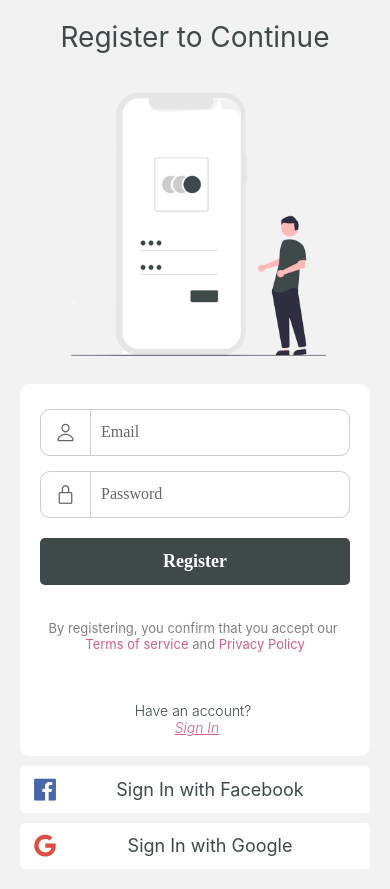
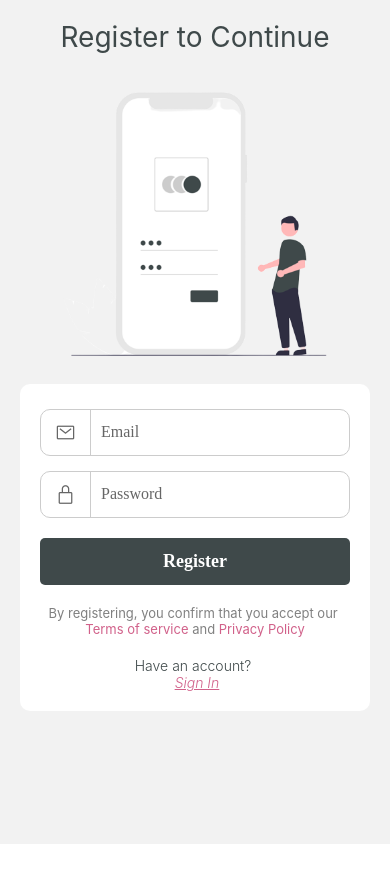
Before and after one commit to LuisSalas94/ReactNative-BookOutlet, a React Native app: screen /LoginScreen in a window 390 px wide. After the commit the page ends 844 px from the top, so only its background shows below. Built offline with nearby package versions, Linux system fonts and the light colour scheme.

Commit message:
Add MyPageScreen

```diff
--- a/package.json
+++ b/package.json
@@ -19,6 +19,7 @@
     "@reduxjs/toolkit": "^1.9.3",
     "axios": "^1.3.4",
     "firebase": "^9.18.0",
+    "random-mobile-numbers": "^1.0.1",
     "react": "18.2.0",
     "react-native": "0.71.3",
     "react-native-gesture-handler": "^2.9.0",
@@ -29,6 +30,7 @@
     "react-native-reanimated": "^3.0.2",
     "react-native-safe-area-context": "^4.5.0",
     "react-native-screens": "^3.20.0",
+    "react-native-uuid": "^2.0.1",
     "react-native-vector-icons": "^9.2.0",
     "react-redux": "^8.0.5"
   },
--- /dev/null
+++ b/src/components/PersonalInfo/MyPage.tsx
@@ -0,0 +1,87 @@
+import {StyleSheet, Text, TouchableOpacity, View} from 'react-native';
+import React from 'react';
+import Icon from 'react-native-vector-icons/Ionicons';
+import {useAppSelector} from '../../hooks/storeHooks';
+import uuid from 'react-native-uuid';
+import {useSignup} from '../../hooks/useSignup';
+const createMobilePhoneNumber = require('random-mobile-numbers');
+
+const MyPage = () => {
+  const {user, email} = useAppSelector(state => state.user);
+  const {signOutUser} = useSignup();
+
+  return (
+    <View style={styles.container}>
+      <Text style={styles.myPage}>My Page</Text>
+      <View>
+        <View style={styles.icon}>
+          <Icon name="person-circle-outline" size={80} color="#C084fc" />
+        </View>
+        <View style={styles.textContainer}>
+          <Text style={styles.textStyle}>
+            <Text style={styles.innerTextStyle}>User: </Text>
+            {user}
+          </Text>
+          <Text style={styles.textStyle}>
+            <Text style={styles.innerTextStyle}>Email: </Text>
+            {email}
+          </Text>
+          <Text style={styles.textStyle}>
+            <Text style={styles.innerTextStyle}>Unique ID: </Text>
+            {uuid.v4().slice(0, 8)}
+          </Text>
+          <Text style={styles.textStyle}>
+            <Text style={styles.innerTextStyle}>Phone: </Text>
+            {createMobilePhoneNumber('UK')}
+          </Text>
+        </View>
+      </View>
+      <TouchableOpacity style={styles.logOutBtn} onPress={() => signOutUser()}>
+        <Text style={styles.logOutText}>Logout</Text>
+      </TouchableOpacity>
+    </View>
+  );
+};
+
+export default MyPage;
+
+const styles = StyleSheet.create({
+  container: {
+    alignItems: 'center',
+    textAlign: 'center',
+  },
+  myPage: {
+    fontSize: 28,
+    paddingBottom: 20,
+  },
+  icon: {
+    alignItems: 'center',
+  },
+  textContainer: {
+    alignItems: 'center',
+    marginTop: 40,
+  },
+  textStyle: {
+    fontSize: 20,
+    lineHeight: 30,
+    letterSpacing: 0.2,
+    marginBottom: 20,
+  },
+  innerTextStyle: {
+    fontWeight: 'bold',
+  },
+  logOutBtn: {
+    marginTop: 25,
+    backgroundColor: '#fff',
+    borderWidth: 1,
+    borderColor: '#C084fc',
+    padding: 10,
+    borderRadius: 5,
+    width: 150,
+    alignItems: 'center',
+  },
+  logOutText: {
+    color: '#C084fc',
+    fontSize: 18,
+  },
+});
--- a/src/features/user/userSlice.ts
+++ b/src/features/user/userSlice.ts
@@ -3,11 +3,13 @@ import {createSlice} from '@reduxjs/toolkit';
 export type User = {
   user: string;
   signedIng: boolean;
+  email: string;
 };
 
 const initialState: User = {
   user: '',
   signedIng: false,
+  email: '',
 };
 
 const userSlice = createSlice({
@@ -17,17 +19,20 @@ const userSlice = createSlice({
     addUser: (state, action) => {
       state.user = action.payload;
     },
+    addEmail: (state, action) => {
+      state.email = action.payload;
+    },
     signIn: state => {
       state.signedIng = true;
     },
-    signOut: state => {
+    signout: state => {
       state.signedIng = false;
     },
   },
 });
 
 //* Export actions
-export const {addUser, signIn, signOut} = userSlice.actions;
+export const {addUser, signIn, signout, addEmail} = userSlice.actions;
 
 //* Export reducer
 export default userSlice.reducer;
--- a/src/hooks/useLogin.ts
+++ b/src/hooks/useLogin.ts
@@ -2,18 +2,22 @@ import {useNavigation} from '@react-navigation/native';
 import {useState} from 'react';
 import {createUserWithEmailAndPassword} from 'firebase/auth';
 import {authentication} from '../../firebase/firebase-config.js';
+import {addEmail} from '../features/user/userSlice';
+import {useAppDispatch} from './storeHooks';
 
 export const useLogin = () => {
   const [email, setEmail] = useState('');
   const [password, setPassword] = useState('');
   const [isSigned, setIsSigned] = useState(false);
   const navigation = useNavigation();
+  const dispatch = useAppDispatch();
 
   const registerUser = () => {
     createUserWithEmailAndPassword(authentication, email, password)
       .then(re => {
         console.log('Success', re);
         setIsSigned(true);
+        dispatch(addEmail(email));
         navigation.navigate('BottomTabNavigator');
       })
       .catch(re => {
--- a/src/hooks/useSignup.ts
+++ b/src/hooks/useSignup.ts
@@ -4,7 +4,9 @@ import {useAppDispatch} from './storeHooks';
 import {signInWithEmailAndPassword, signOut} from 'firebase/auth';
 import {authentication} from '../../firebase/firebase-config.js';
 import {addUser} from '../features/user/userSlice';
+import {addEmail} from '../features/user/userSlice';
 import {signIn} from '../features/user/userSlice';
+import {signout} from '../features/user/userSlice';
 
 export const useSignup = () => {
   const [email, setEmail] = useState('');
@@ -20,6 +22,7 @@ export const useSignup = () => {
         setIsSignedIn(true);
         navigation.navigate('BottomTabNavigator');
         dispatch(addUser(user));
+        dispatch(addEmail(email));
         dispatch(signIn());
       })
       .catch(re => {
@@ -32,6 +35,8 @@ export const useSignup = () => {
       .then(re => {
         console.log('Success', re);
         setIsSignedIn(false);
+        dispatch(signout());
+        navigation.navigate('OnboardingScreen');
       })
       .catch(re => {
         console.log('Error: ', re);
--- a/src/screens/LoginScreen.tsx
+++ b/src/screens/LoginScreen.tsx
@@ -2,7 +2,6 @@ import React from 'react';
 import {StyleSheet, Text, View, TouchableOpacity, Image} from 'react-native';
 import FormButton from '../components/LoginSignup/FormButton';
 import FormInput from '../components/LoginSignup/FormInput';
-import SocialButton from '../components/LoginSignup/SocialButton';
 import {useLogin} from '../hooks/useLogin';
 
 const LoginScreen = () => {
@@ -19,7 +18,7 @@ const LoginScreen = () => {
           labelValue={email}
           onChangeText={userEmail => setEmail(userEmail)}
           placeholderText="Email"
-          iconType="person-outline"
+          iconType="mail-outline"
           keyboardType="email-address"
           autoCapitalize="none"
           autoCorrect={false}
@@ -56,22 +55,6 @@ const LoginScreen = () => {
           </Text>
         </TouchableOpacity>
       </View>
-
-      <SocialButton
-        buttonTitle="Sign In with Facebook"
-        btnType="logo-facebook"
-        color="#3f494a"
-        backgroundColor="#fff"
-        iconColor="#4867aa"
-      />
-
-      <SocialButton
-        buttonTitle="Sign In with Google"
-        btnType="logo-google"
-        color="#3f494a"
-        backgroundColor="#fff"
-        iconColor="#de4d41"
-      />
     </View>
   );
 };
@@ -104,7 +87,7 @@ const styles = StyleSheet.create({
     color: '#3f494a',
   },
   navButton: {
-    marginTop: 15,
+    marginTop: 0,
   },
   forgotButton: {
     marginVertical: 25,
@@ -123,7 +106,7 @@ const styles = StyleSheet.create({
   textPrivate: {
     flexDirection: 'row',
     flexWrap: 'wrap',
-    marginVertical: 35,
+    marginVertical: 20,
     justifyContent: 'center',
   },
   color_textPrivate: {
--- a/src/screens/MyPageScreen.tsx
+++ b/src/screens/MyPageScreen.tsx
@@ -1,14 +1,19 @@
+import React from 'react';
 import {StyleSheet, Text, View} from 'react-native';
-import React from 'react';
+import MyPage from '../components/PersonalInfo/MyPage';
 
 const MyPageScreen = () => {
   return (
-    <View>
-      <Text>MyPageScreen</Text>
+    <View style={styles.container}>
+      <MyPage />
     </View>
   );
 };
 
 export default MyPageScreen;
 
-const styles = StyleSheet.create({});
+const styles = StyleSheet.create({
+  container: {
+    padding: 20,
+  },
+});
--- a/src/screens/SignUpScreen.tsx
+++ b/src/screens/SignUpScreen.tsx
@@ -5,9 +5,6 @@ import Icon from 'react-native-vector-icons/Ionicons';
 import FormInput from '../components/LoginSignup/FormInput';
 import {windowHeight} from '../utils/Dimensions';
 import {useSignup} from '../hooks/useSignup';
-
-//https://www.youtube.com/watch?v=20TSEoJkg5k&ab_channel=BornToCode
-//https://console.firebase.google.com/project/proyectofirebase-9d69f/authentication/users
 
 const SignUpScreen = () => {
   const {email, setEmail, password, setPassword, navigation, signInUser} =
@@ -45,6 +42,7 @@ const SignUpScreen = () => {
           iconType="lock-closed-outline"
           secureTextEntry={true}
         />
+
         <FormButton buttonTitle="Sign In" onPress={() => signInUser(user)} />
         {/*   {isSignedIn ? (
           <FormButton buttonTitle="Sign Out" onPress={() => signOutUser()} />
```
Also changed, not shown: src/hooks/useSignOut.ts (added, +26 -0 lines), 2 other files (tests, documents, lock files or other folders).
